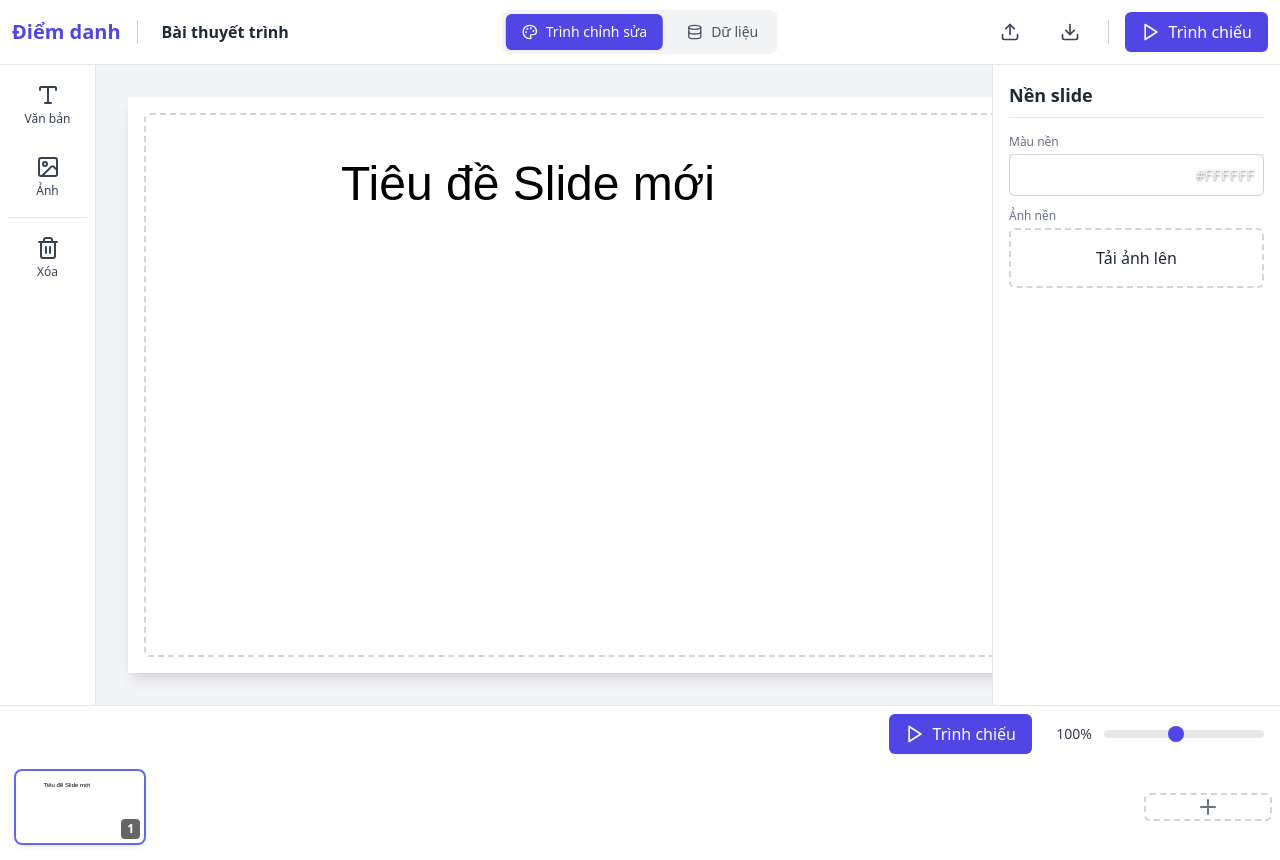
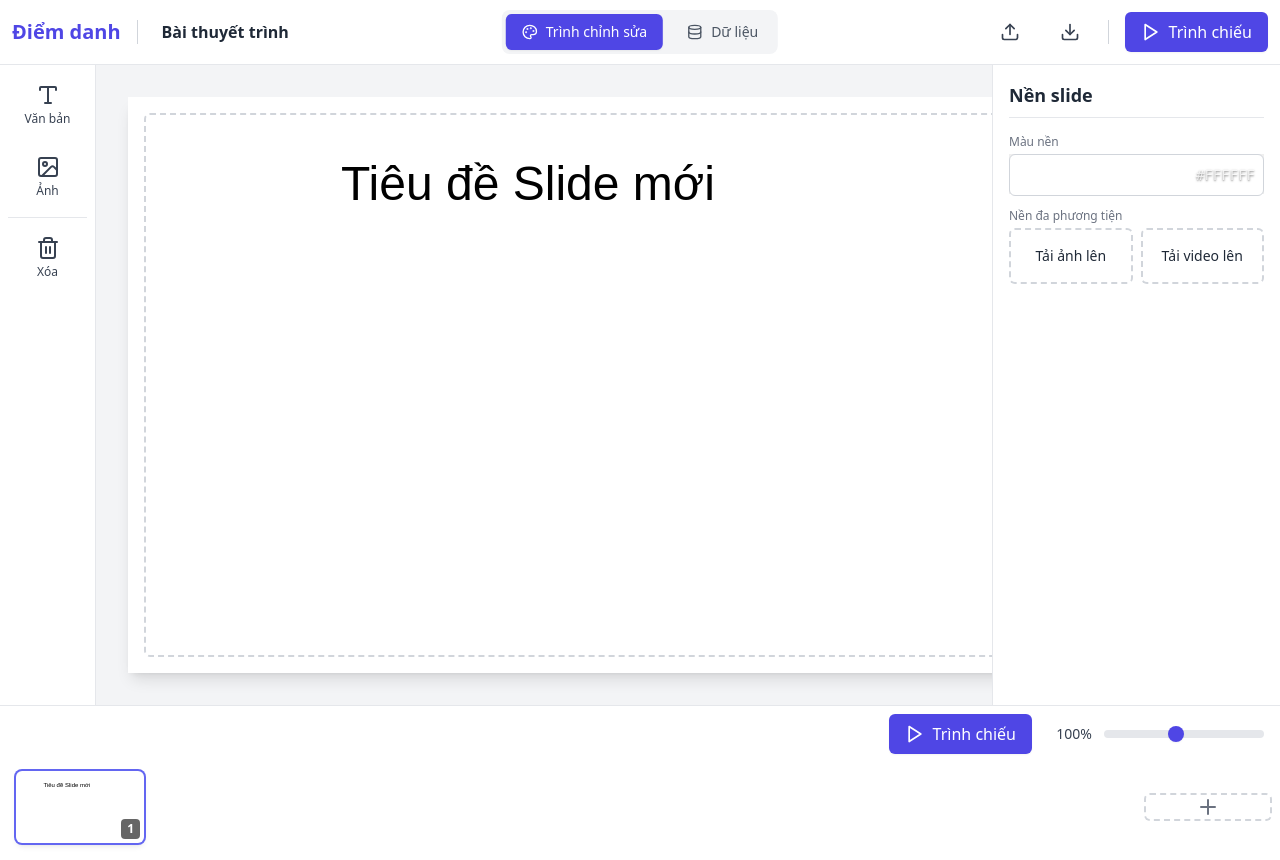
Before and after one commit to ezdproduct/Checkin-smart, a React (Vite) app: page /editor in a window 1280 px wide. Built offline with nearby package versions, Linux system fonts and the light colour scheme.

Commit message:
[dyad] Thêm chức năng hỗ trợ video nền - wrote 5 file(s)

```diff
--- a/src/components/Canvas.tsx
+++ b/src/components/Canvas.tsx
@@ -93,17 +93,27 @@ export const Canvas: React.FC<CanvasProps> = ({ slide, dispatch, selectedElement
 
   const slideStyle: React.CSSProperties = {
     backgroundColor: slide.backgroundColor,
-    backgroundImage: slide.backgroundImage ? `url(${convertToDirectUrl(slide.backgroundImage)})` : 'none',
+    backgroundImage: slide.backgroundVideo ? 'none' : (slide.backgroundImage ? `url(${convertToDirectUrl(slide.backgroundImage)})` : 'none'),
     backgroundSize: slide.backgroundSize ? `${slide.backgroundSize}%` : 'cover',
     backgroundPosition: `${slide.backgroundPositionX || 50}% ${slide.backgroundPositionY || 50}%`,
   };
 
   return (
     <div
-      className="w-full h-full relative select-none"
+      className="w-full h-full relative select-none overflow-hidden"
       style={slideStyle}
       onMouseDown={handleMouseDownOnCanvas}
     >
+      {slide.backgroundVideo && (
+        <video
+          key={slide.backgroundVideo}
+          src={convertToDirectUrl(slide.backgroundVideo)}
+          muted
+          autoPlay
+          loop
+          className="absolute top-0 left-0 w-full h-full object-cover"
+        />
+      )}
       {/* Safe Zone Outline */}
       <div className="absolute top-4 left-4 right-4 bottom-4 border-2 border-dashed border-gray-300 pointer-events-none rounded-md"></div>
 
--- a/src/components/PresentationView.tsx
+++ b/src/components/PresentationView.tsx
@@ -188,7 +188,7 @@ export const PresentationView: React.FC<PresentationViewProps> = ({ slides, onEx
 
   const slideStyle: React.CSSProperties = {
     backgroundColor: currentSlide.backgroundColor,
-    backgroundImage: currentSlide.backgroundImage ? `url(${convertToDirectUrl(currentSlide.backgroundImage)})` : 'none',
+    backgroundImage: currentSlide.backgroundVideo ? 'none' : (currentSlide.backgroundImage ? `url(${convertToDirectUrl(currentSlide.backgroundImage)})` : 'none'),
     backgroundSize: currentSlide.backgroundSize ? `${currentSlide.backgroundSize}%` : 'cover',
     backgroundPosition: `${currentSlide.backgroundPositionX || 50}% ${currentSlide.backgroundPositionY || 50}%`,
     width: `${slideDesignDimensions.width}px`,
@@ -211,6 +211,16 @@ export const PresentationView: React.FC<PresentationViewProps> = ({ slides, onEx
           transform: `translate(-50%, -50%) scale(${scale})`,
         }}
       >
+        {currentSlide.backgroundVideo && (
+            <video
+              key={currentSlide.id}
+              src={convertToDirectUrl(currentSlide.backgroundVideo)}
+              muted
+              autoPlay
+              loop
+              className="absolute top-0 left-0 w-full h-full object-cover"
+            />
+        )}
         {currentSlide.elements.map(el => <div key={el.id}>{renderElement(el)}</div>)}
       </div>
       {contextMenu.visible && (
--- a/src/components/SlideThumbnail.tsx
+++ b/src/components/SlideThumbnail.tsx
@@ -41,7 +41,7 @@ export const SlideThumbnail: React.FC<SlideThumbnailProps> = ({ slide, index, is
           className="w-full h-full bg-cover bg-center rounded relative overflow-hidden"
           style={{
               backgroundColor: slide.backgroundColor,
-              backgroundImage: slide.backgroundImage ? `url(${slide.backgroundImage})` : 'none',
+              backgroundImage: slide.backgroundVideo ? 'none' : (slide.backgroundImage ? `url(${slide.backgroundImage})` : 'none'),
               backgroundSize: slide.backgroundSize ? `${slide.backgroundSize}%` : 'cover',
               backgroundPosition: `${slide.backgroundPositionX || 50}% ${slide.backgroundPositionY || 50}%`,
           }}
--- a/src/components/properties/SlideProperties.tsx
+++ b/src/components/properties/SlideProperties.tsx
@@ -18,27 +18,42 @@ const baseButtonClasses = "w-full p-2 rounded-md text-sm font-medium transition-
 
 interface SlidePropertiesProps {
     slide: Slide;
-    onUpdateSlide: (updates: Partial<Pick<Slide, 'backgroundColor' | 'backgroundImage' | 'backgroundPositionX' | 'backgroundPositionY' | 'backgroundSize'>>) => void;
+    onUpdateSlide: (updates: Partial<Slide>) => void;
     onOpenBackgroundEditor: (imageSrc: string) => void;
 }
 
 export const SlideProperties: React.FC<SlidePropertiesProps> = ({ slide, onUpdateSlide, onOpenBackgroundEditor }) => {
-    const fileInputRef = useRef<HTMLInputElement>(null);
+    const imageInputRef = useRef<HTMLInputElement>(null);
+    const videoInputRef = useRef<HTMLInputElement>(null);
 
-    const handleBgImageUpload = (e: React.ChangeEvent<HTMLInputElement>) => {
+    const handleFileUpload = (e: React.ChangeEvent<HTMLInputElement>, type: 'image' | 'video') => {
         const file = e.target.files?.[0];
         if (!file) return;
 
         const reader = new FileReader();
         reader.onload = (event) => {
             const base64Src = event.target?.result as string;
-            onOpenBackgroundEditor(base64Src);
+            if (type === 'image') {
+                onOpenBackgroundEditor(base64Src);
+            } else {
+                onUpdateSlide({ backgroundVideo: base64Src, backgroundImage: undefined });
+            }
         };
         reader.readAsDataURL(file);
 
         if (e.target) {
             e.target.value = '';
         }
+    };
+
+    const handleRemoveBackground = () => {
+        onUpdateSlide({
+            backgroundImage: undefined,
+            backgroundVideo: undefined,
+            backgroundPositionX: 50,
+            backgroundPositionY: 50,
+            backgroundSize: 100,
+        });
     };
 
     return (
@@ -58,26 +73,43 @@ export const SlideProperties: React.FC<SlidePropertiesProps> = ({ slide, onUpdat
                 </div>
             </PropInput>
 
-            <PropInput label="Ảnh nền">
+            <PropInput label="Nền đa phương tiện">
                 <input
                     type="file"
-                    ref={fileInputRef}
-                    onChange={handleBgImageUpload}
+                    ref={imageInputRef}
+                    onChange={(e) => handleFileUpload(e, 'image')}
                     accept="image/png, image/jpeg, image/gif, image/webp"
+                    style={{ display: 'none' }}
+                />
+                <input
+                    type="file"
+                    ref={videoInputRef}
+                    onChange={(e) => handleFileUpload(e, 'video')}
+                    accept="video/mp4,video/webm"
                     style={{ display: 'none' }}
                 />
                 {slide.backgroundImage ? (
                     <div className="space-y-2">
                         <img src={slide.backgroundImage} alt="Xem trước ảnh nền" className="w-full rounded border" />
                         <div className="flex space-x-2">
-                            <button onClick={() => onUpdateSlide({ backgroundImage: undefined, backgroundPositionX: 50, backgroundPositionY: 50, backgroundSize: 100 })} className={`${baseButtonClasses} border border-red-500/50 text-red-500 hover:bg-red-500/10`}>Xóa</button>
+                            <button onClick={handleRemoveBackground} className={`${baseButtonClasses} border border-red-500/50 text-red-500 hover:bg-red-500/10`}>Xóa</button>
                             <button onClick={() => onOpenBackgroundEditor(slide.backgroundImage!)} className={`${baseButtonClasses} border border-primary-500/50 text-primary-500 hover:bg-primary-500/10`}>Điều chỉnh</button>
                         </div>
                     </div>
+                ) : slide.backgroundVideo ? (
+                    <div className="space-y-2">
+                        <video src={slide.backgroundVideo} muted autoPlay loop className="w-full rounded border" />
+                        <button onClick={handleRemoveBackground} className={`${baseButtonClasses} border border-red-500/50 text-red-500 hover:bg-red-500/10`}>Xóa video</button>
+                    </div>
                 ) : (
-                    <button onClick={() => fileInputRef.current?.click()} className="w-full p-4 border-2 border-dashed border-gray-300 rounded-md hover:bg-gray-100 hover:border-primary-500 transition-colors">
-                        Tải ảnh lên
-                    </button>
+                    <div className="grid grid-cols-2 gap-2">
+                        <button onClick={() => imageInputRef.current?.click()} className="p-4 border-2 border-dashed border-gray-300 rounded-md hover:bg-gray-100 hover:border-primary-500 transition-colors text-sm">
+                            Tải ảnh lên
+                        </button>
+                        <button onClick={() => videoInputRef.current?.click()} className="p-4 border-2 border-dashed border-gray-300 rounded-md hover:bg-gray-100 hover:border-primary-500 transition-colors text-sm">
+                            Tải video lên
+                        </button>
+                    </div>
                 )}
             </PropInput>
         </>
--- a/src/types.ts
+++ b/src/types.ts
@@ -40,6 +40,7 @@ export interface Slide {
   elements: PresentationElement[];
   backgroundColor: string;
   backgroundImage?: string;
+  backgroundVideo?: string;
   backgroundPositionX?: number;
   backgroundPositionY?: number;
   backgroundSize?: number;
```
